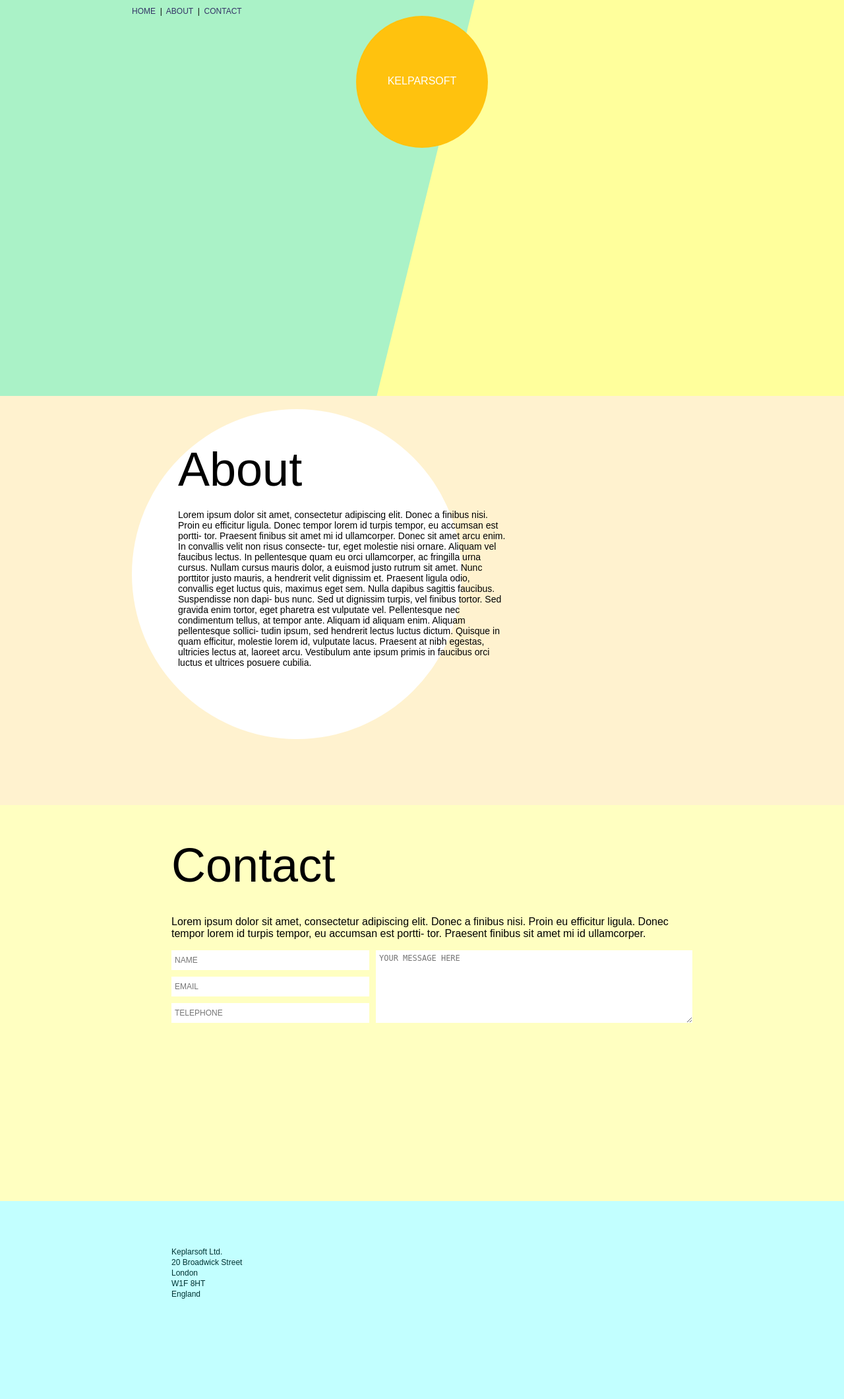
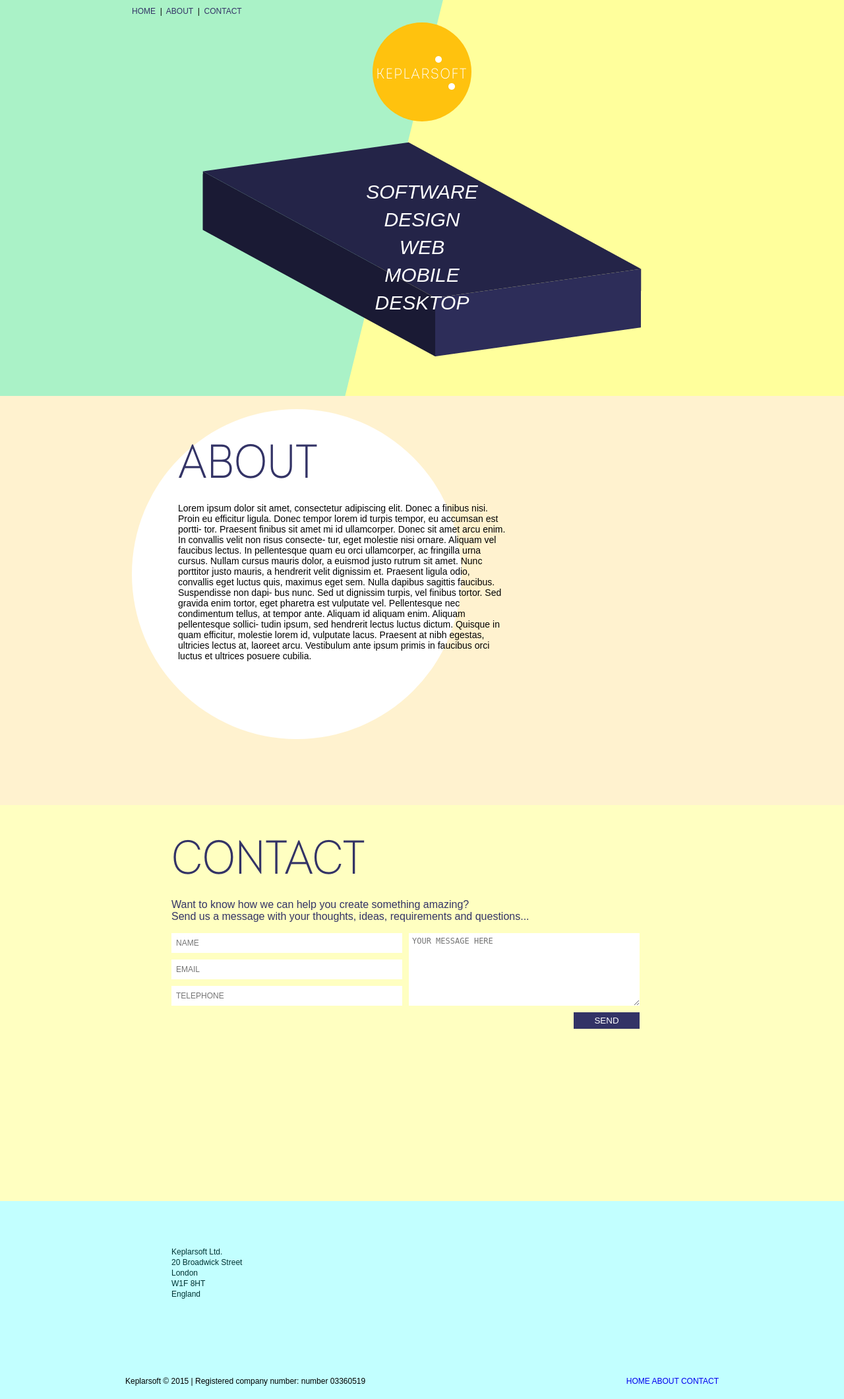
Before and after one commit to rob144/ks-website, a Flask app: page / in a window 1280 px wide. Shown: the whole page at 66% size. Run offline with Flask 2, Linux system fonts and the light colour scheme.

Commit message:
Improving styles, making more resizable, added elements to footer.

```diff
--- a/static/main.css
+++ b/static/main.css
@@ -1,3 +1,7 @@
+@font-face {
+    font-family: intro-cond;
+    src: url(/static/intro-cond-light-free.otf);
+}
 html, body{
     margin:0;
     padding:0;
@@ -9,15 +13,17 @@ a:link {
 a:visited {
     text-decoration: none;
 }
+
 #section1{
     overflow:auto;
     position:relative;
     z-index:10;
-    width:900px;
+    max-width:900px;
     height:600px;
     margin:0 auto 0 auto;
-    background-image: url("/static/section1bg.png");
+    background-image: url("/static/bgwithbox.png");
     background-repeat: no-repeat;
+    background-position: center top;
 }
     #s1-left{
         position:absolute;
@@ -47,19 +53,53 @@ a:visited {
         color:#333366;
     }
     #ks-main-logo-outer{
+        position: relative;
         overflow:auto;
-    width:200px;
-    height:200px;
+        width:150px;
+        height:150px;
         text-align:center;
-    margin:0 auto 0 auto;
+        margin:10px auto 0 auto;
         background-color:#FFC20E;
         border-radius:100px;
     }
+    #ks-logo-orbit-above{
+        position: absolute;
+        width:10px;
+        top:51px;
+        left:95px;
+    }
+    #ks-logo-orbit-below{
+        position:absolute;
+        width:10px;
+        top:92px;
+        left:115px;
+    }
     #ks-main-logo{
-    margin:90px 0 0 0;
+        position:absolute;
+        width:100%;
+        top:68px;
+        font-family: intro-cond;
+        font-size: 22px;
+        letter-spacing: 2px;
         color:#fff;
     }
-#section2{
+    #skill-tags{
+        position:relative;
+        top:90px;
+        margin:0 auto 0 auto;
+        max-width:600px;
+        height:300px;
+    }
+    #skill-tags p {
+        text-align: center;
+        width: 100%;
+        margin:0 0 8px 0;
+        color:#fff;
+        font-size: 30px;
+        font-style: italic;
+    }
+
+#section-about{
     overflow-x:hidden;
     overflow-y:auto;
     background-color:#FFF2CF;
@@ -74,7 +114,7 @@ a:visited {
         overflow:visible;
         margin:20px 0 0 10px;
         border-radius:250px;
-    width:500px;
+        max-width:500px;
         height:500px;
         background-color:#fff;
     }
@@ -82,8 +122,10 @@ a:visited {
         position:relative;
         top:50px;
         left:70px;
+        font-family: intro-cond;
         font-size: 72px;
         font-weight:normal;
+        color:#333366;
         margin:0;
     }
     #about-text{
@@ -92,17 +134,18 @@ a:visited {
         left:70px;
         font-size: 14px;
     }
+
 #section-contact{
     height:600px;
     background-color: rgb(255,255,193);
 }
     #section-contact-inner{
-    width:900px;
+        max-width:900px;
         height:600px;
         margin:0 auto 0 auto;
     }
     #contact-form{
-    width:800px;
+        max-width:800px;
         overflow:visible;
     }
     #contact-form-left{
@@ -121,27 +164,40 @@ a:visited {
         left:70px;
     }
     #contact-note {
-    width:800px;
+        max-width:700px;
+        margin-top:0;
+        color:#333366;
     }
     .contact-form-input{
         font-size: 12px;
         height:30px;
-    width:300px;
+        width:350px;
         padding:5px;
-    border:none;
+        border:2px solid #fff;
     }
     #contact-message{
         height:110px;
-    width:480px;
+        width:350px;
         padding:5px;
         border:none;
         float:left;
     }
-#section4{
+#btn-send-inquiry{
+    float:right;
+    margin:10px 0 0 0;
+    width:100px;
+    color:#fff;
+    padding:5px;
+    border:none;
+    background-color: #333366;
+    cursor:pointer;
+}
+#section-footer{
     height:300px;
     background-color: rgb(194,255,255);
 }
-#s4-inner{
+    #footer-inner{
+        position:relative;
         width:900px;
         height:300px;
         margin:0 auto 0 auto;
@@ -151,9 +207,28 @@ a:visited {
         top:70px;
         left:70px;
         font-size: 14px;
+        color:#003333;
     }
     #company-address p{
         margin:0 0 2px 0;
         color:#003333;
         font-size: 12px;
     }
+    #footer-bottom{
+        margin-bottom: 20px;
+        position: absolute;
+        bottom: 0;
+        width: 100%;
+    }
+    #footer-bottom-right{
+        position: absolute;
+        right: 0;
+        bottom: 0;
+        font-size: 12px;
+    }
+    #footer-bottom-left{
+        position: absolute;
+        left: 0;
+        bottom: 0;
+        font-size: 12px;
+    }
--- a/templates/index.html
+++ b/templates/index.html
@@ -14,10 +14,19 @@
                 <a id='top-nav-contact' href='#contact'>CONTACT</a>
             </div>
             <div id='ks-main-logo-outer'>
-                <div id='ks-main-logo'>KELPARSOFT</div>
+                <img id='ks-logo-orbit-above' alt='o' src='/static/orbit1.png'/>
+                <div id='ks-main-logo'>Keplarsoft</div>
+                <img id='ks-logo-orbit-below' alt='o' src='/static/orbit1.png'/>
+            </div>
+            <div id='skill-tags'>
+                <p>SOFTWARE</p>
+                <p> DESIGN</p>
+                <p>WEB</p>
+                <p>MOBILE</p>
+                <p>DESKTOP</p>
             </div>
         </div>
-        <div id='section2'>
+        <div id='section-about'>
             <div id='s2-inner'>
                 <div id='about-box'>
                     <h2 id='about-title'>About</h2>
@@ -49,10 +58,7 @@ lacus. Praesent at nibh egestas, ultricies lectus at, laoreet arcu. Vestibulum a
         <div id='section-contact'>
             <div id='section-contact-inner'>
                 <h2 id='contact-title'>Contact</h2>
-                <p id='contact-note'>Lorem ipsum dolor sit amet, consectetur adipiscing elit.
-Donec a finibus nisi. Proin eu efficitur ligula. Donec
-tempor lorem id turpis tempor, eu accumsan est portti-
-tor. Praesent finibus sit amet mi id ullamcorper.<p>
+                <p id='contact-note'>Want to know how we can help you create something amazing?<br/>Send us a message with your thoughts, ideas, requirements and questions...<p>
                 <form id='contact-form'>
                     <div id='contact-form-left'>
                         <div class='input-outer'>
@@ -69,12 +75,13 @@ tor. Praesent finibus sit amet mi id ullamcorper.<p>
                         <div class='input-outer'>
                             <textarea id='contact-message' placeholder='YOUR MESSAGE HERE' class='contact-form-input'></textarea>
                         </div>
+                        <button id='btn-send-inquiry'>SEND</button>
                     </div>
                 </form>
             </div>
         </div>
-        <div id='section4'>
-            <div id='s4-inner'>
+        <div id='section-footer'>
+            <div id='footer-inner'>
                 <div id='company-address'>
                     <p>Keplarsoft Ltd.</p>
                     <p>20 Broadwick Street</p>
@@ -82,6 +89,16 @@ tor. Praesent finibus sit amet mi id ullamcorper.<p>
                     <p>W1F 8HT</p>
                     <p>England</p>
                 </div>
+                <div id='footer-bottom'>
+                <div id='footer-bottom-left'>Keplarsoft © 2015 | Registered company number: number 03360519</div>
+                    <div id='footer-bottom-right'>
+                        <div id='nav-bottom'>
+                            <a id='top-nav-home' href='#home'>HOME</a>
+                            <a id='top-nav-about' href='#about'>ABOUT</a>
+                            <a id='top-nav-contact' href='#contact'>CONTACT</a>
+                        </div>
+                    </div>
+                </div>
             </div>
         </div>
     </body>
```
Also changed, not shown: static/bgwithbox.png (added), static/intro-cond-black-free.otf (added), static/intro-cond-light-free.otf (added), static/orbit.png (added), static/orbit.svg (added), static/orbit1.png (added), static/s1bg.png (added), static/section1.png (deleted), 1 other file. Lines whose indentation alone changed are shown as unchanged.
